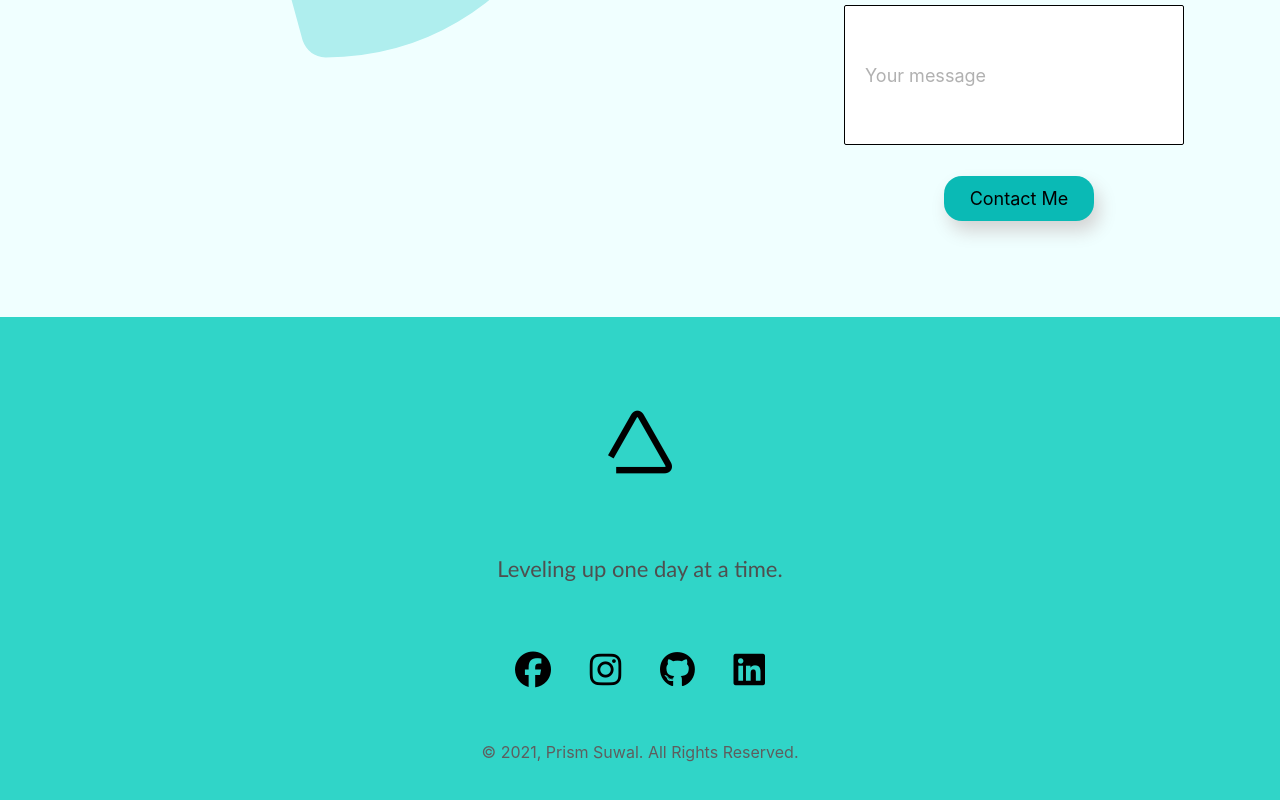
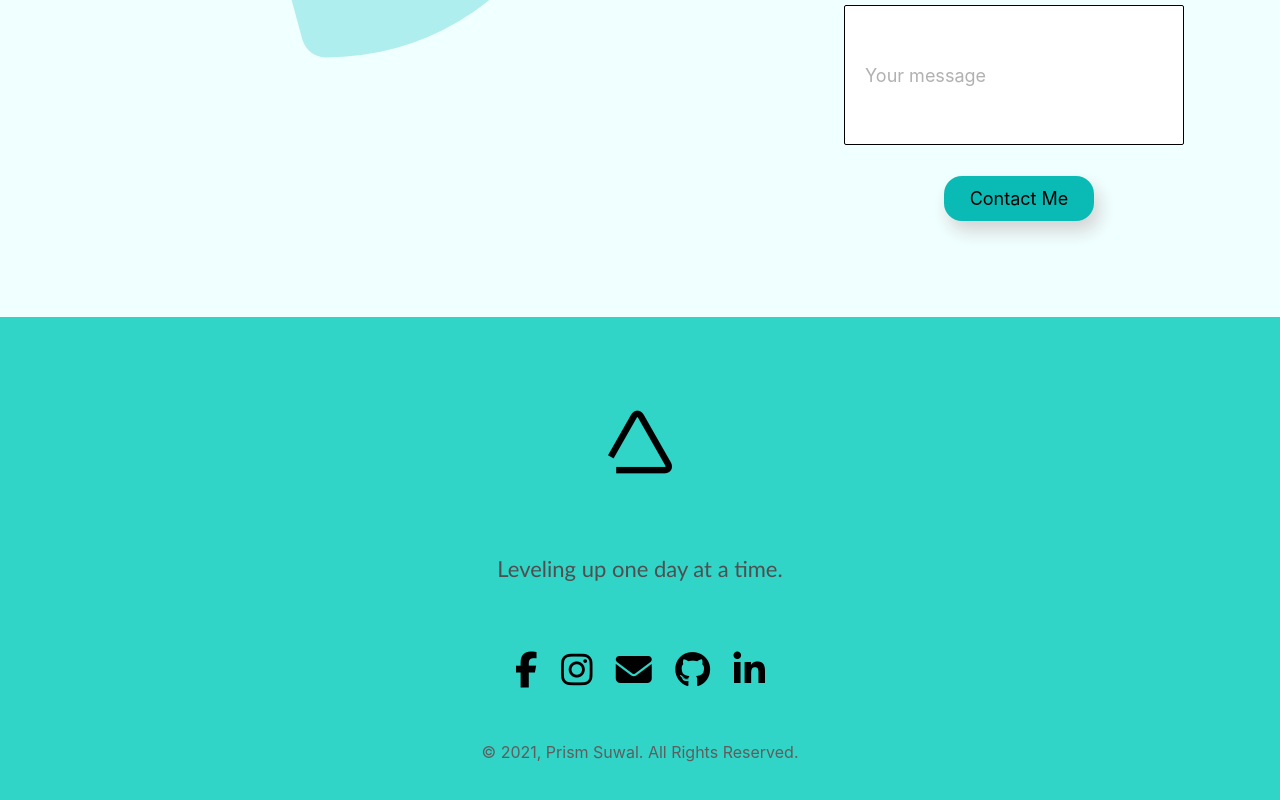
Before and after one commit to PrizmSuwal/portfolio, a React (Create React App) app: page / in a window 1280 px wide. Shown: the part 3400-4200 px from the top of the page. Built offline with nearby package versions, Linux system fonts and the light colour scheme.

Commit message:
Footer_Modified

```diff
--- a/src/components/Footer/Footer.js
+++ b/src/components/Footer/Footer.js
@@ -11,10 +11,11 @@ function Footer() {
         </a>
         <p>Leveling up one day at a time. </p>
         <div className='social-icons'>
-          <a className='social-icon-link facebook'  aria-label='Facebook' href='https://www.facebook.com/suwal.prism/' target='_blank' rel='noreferrer'><i class='fab fa-facebook fa-3x'></i></a>
+          <a className='social-icon-link facebook'  aria-label='Facebook' href='https://www.facebook.com/suwal.prism/' target='_blank' rel='noreferrer'><i class='fab fa-facebook-f fa-3x'></i></a>
           <a className='social-icon-link instagram' aria-label='Instagram' href='https://www.instagram.com/prism_suwal/' target='_blank' rel='noreferrer'><i class='fab fa-instagram fa-3x'></i></a>
+          <a className='social-icon-link gmail' aria-label='Gmail' href='mailto:prizmsuwal@gmail.com' target='_blank' rel='noreferrer'><i class='fas fa-envelope fa-3x'></i></a>
           <a className='social-icon-link github' aria-label='Github' href='https://github.com/PrizmSuwal' target='_blank' rel='noreferrer'><i class='fab fa-github fa-3x'></i></a>
-          <a className='social-icon-link linkedin' aria-label='Linkedin' href='https://www.linkedin.com/in/prism-suwal-8741b4192/' target='_blank' rel='noreferrer'><i class='fab fa-linkedin fa-3x'></i></a>
+          <a className='social-icon-link linkedin' aria-label='Linkedin' href='https://www.linkedin.com/in/prism-suwal-8741b4192/' target='_blank' rel='noreferrer'><i class='fab fa-linkedin-in fa-3x'></i></a>
         </div>
         <small className='website-rights'> © 2021, Prism Suwal. All Rights Reserved.</small>
       </div>
```
